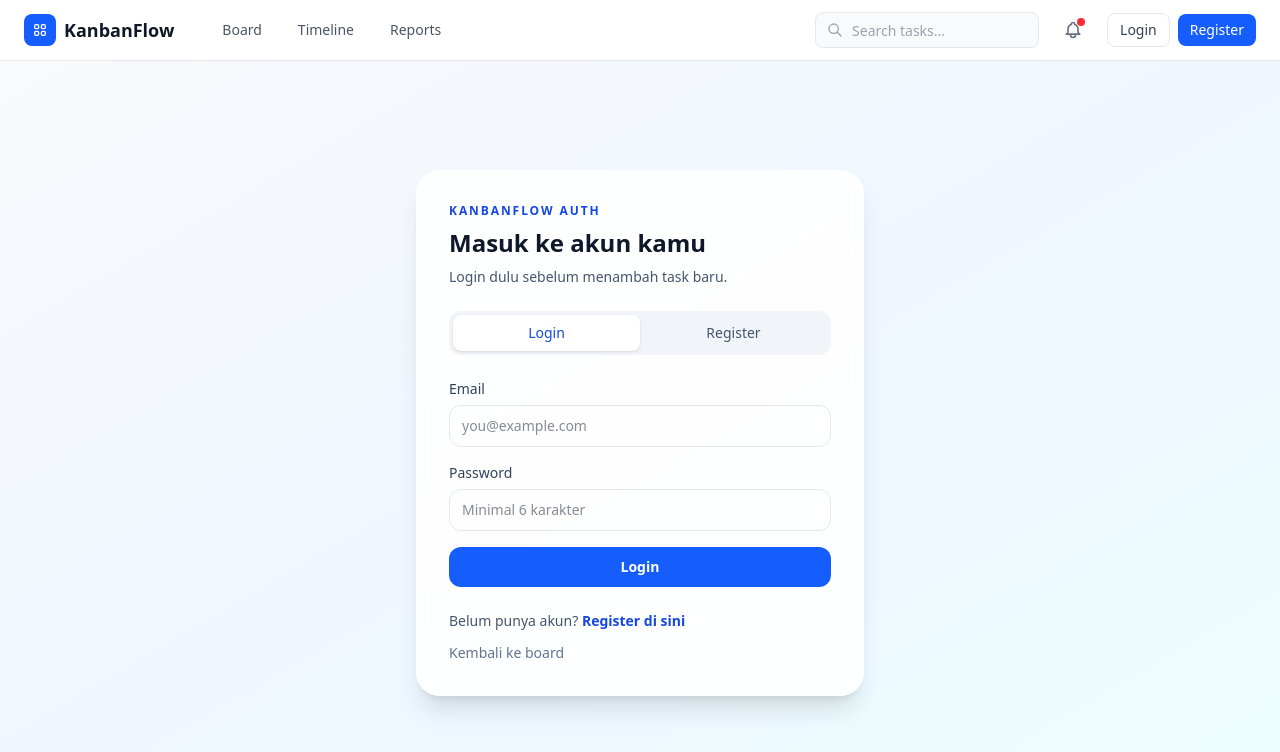
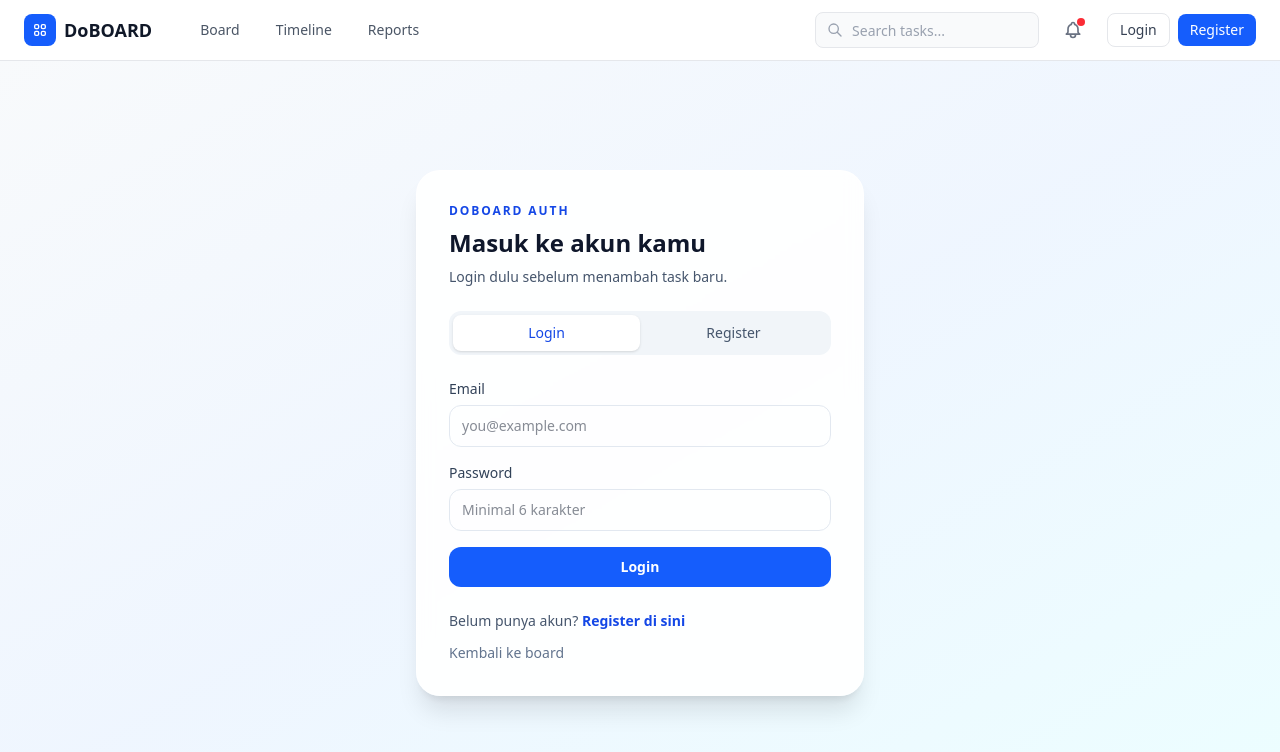
Before and after one commit to Frnss24/doboard_kel2, a Next.js app: page /login in a window 1280 px wide. Shown: the top 752 px of the page. Built offline with nearby package versions, Linux system fonts and the light colour scheme; no server answers.

Commit message:
ubah nama
Co-authored-by: Frans <sinagafrans061@gmail.com>

```diff
--- a/app/layout.tsx
+++ b/app/layout.tsx
@@ -14,8 +14,8 @@ const geistMono = Geist_Mono({
 });
 
 export const metadata: Metadata = {
-  title: "KanbanFlow - Project Management",
-  description: "A clean and minimal Kanban board for managing your projects",
+  title: "DoBOARD - Project Management",
+  description: "A clean and minimal DoBOARD workspace for managing your projects",
 };
 
 export default function RootLayout({
--- a/app/login/page.tsx
+++ b/app/login/page.tsx
@@ -89,7 +89,7 @@ export default function LoginPage() {
   return (
     <main className="flex min-h-[calc(100vh-57px)] items-center justify-center bg-gradient-to-br from-slate-50 via-blue-50 to-cyan-50 px-6 py-12">
       <div className="w-full max-w-md rounded-3xl border border-white/70 bg-white/90 p-8 shadow-xl backdrop-blur-sm">
-        <p className="text-xs font-semibold uppercase tracking-[0.16em] text-blue-700">KanbanFlow Auth</p>
+        <p className="text-xs font-semibold uppercase tracking-[0.16em] text-blue-700">DoBOARD Auth</p>
         <h1 className="mt-2 text-2xl font-bold text-slate-900">
           {mode === "signin" ? "Masuk ke akun kamu" : "Buat akun baru"}
         </h1>
--- a/components/Board.tsx
+++ b/components/Board.tsx
@@ -266,7 +266,7 @@ export default function Board() {
       {/* Page Header */}
       <div className="flex items-center justify-between border-b border-gray-200 bg-white px-6 py-4">
         <div>
-          <h1 className="text-xl font-bold text-gray-900">Product Roadmap</h1>
+          <h1 className="text-xl font-bold text-gray-900">DoBOARD</h1>
           <p className="mt-0.5 text-sm text-gray-500">
             {loading ? "Loading..." : (
               <>{doneTasks} of {totalTasks} tasks completed ·{" "}
--- a/components/Navbar.tsx
+++ b/components/Navbar.tsx
@@ -46,7 +46,7 @@ export default function Navbar() {
               />
             </svg>
           </div>
-          <span className="text-lg font-bold text-gray-900">KanbanFlow</span>
+          <span className="text-lg font-bold text-gray-900">DoBOARD</span>
         </div>
 
         {/* Navigation */}
```
